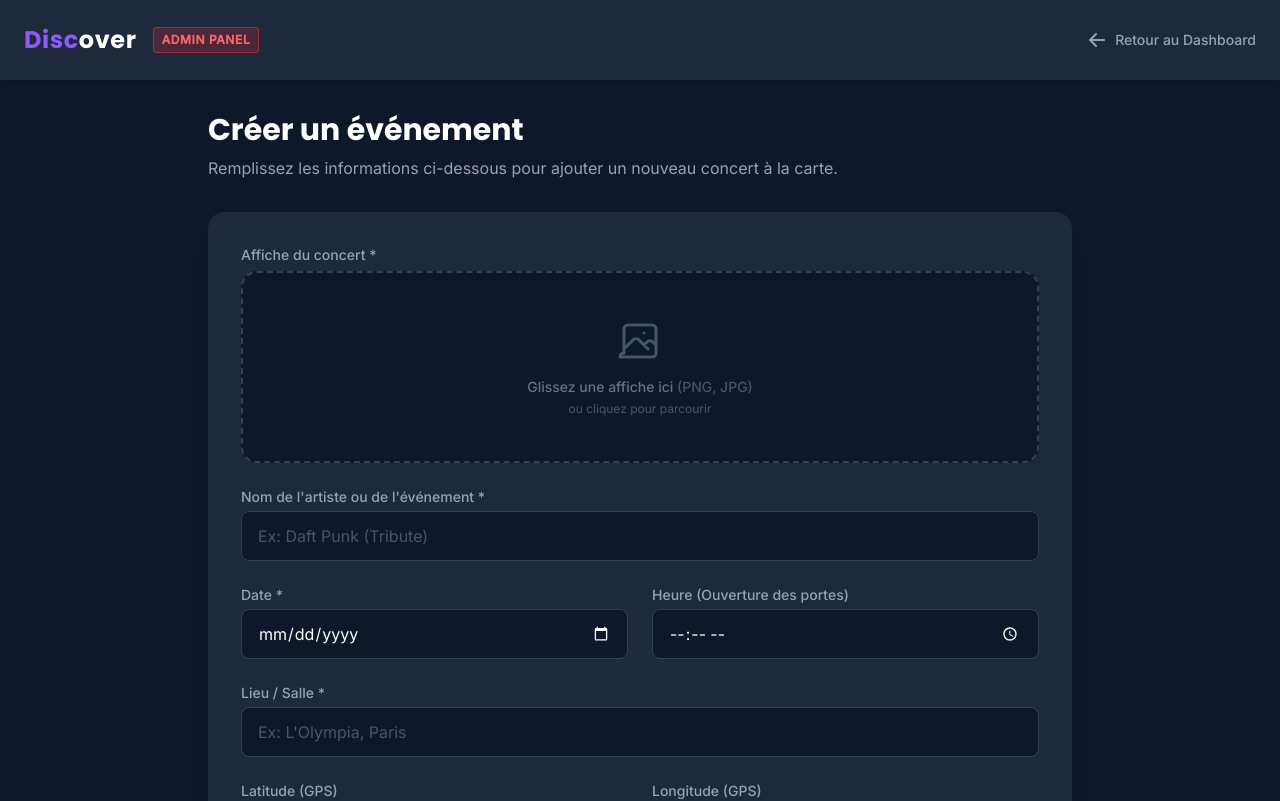
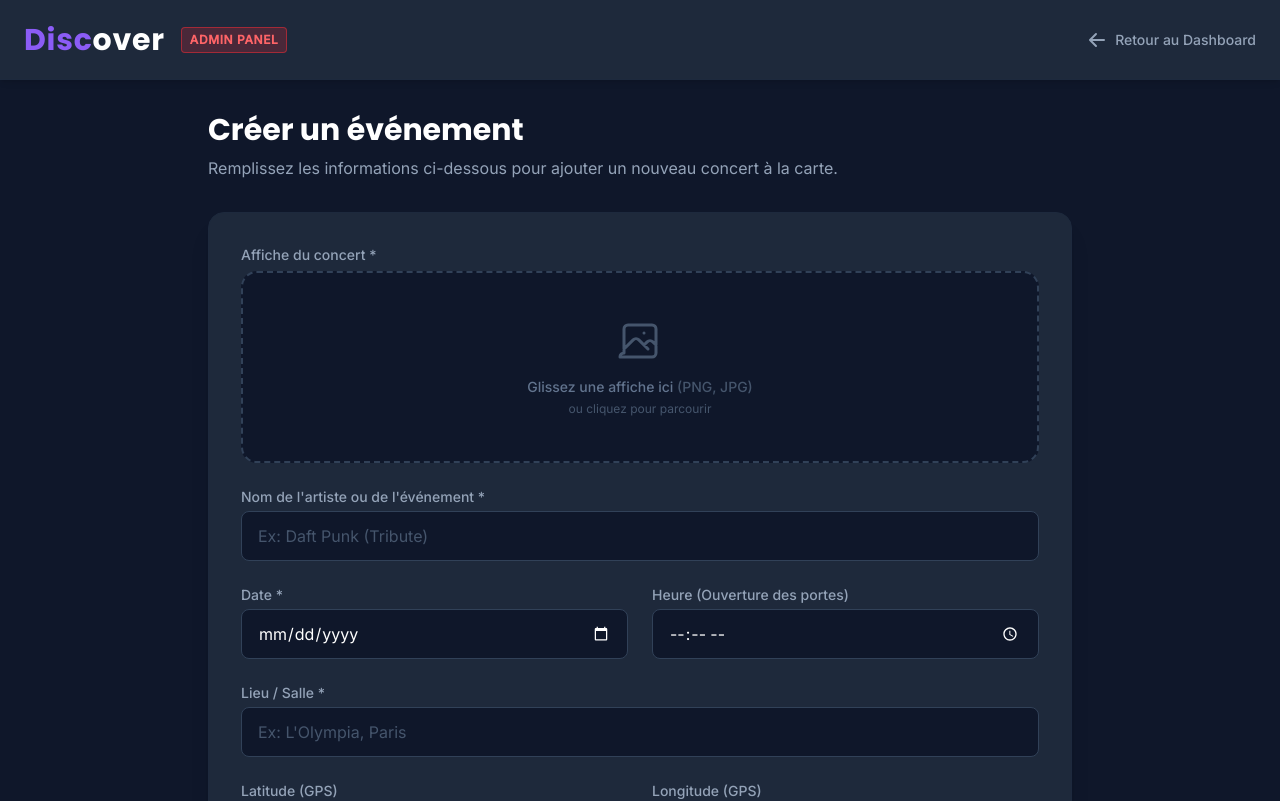
Before and after one commit to Basic002/musical-app-frontend, a React (Vite) app: page /admin/event in a window 1280 px wide. Shown: the top 801 px of the page. Built offline with nearby package versions, Linux system fonts and the light colour scheme.

Commit message:
Titre de la page formulaire plus gros

```diff
--- a/src/pages/AdminEventForm.jsx
+++ b/src/pages/AdminEventForm.jsx
@@ -55,7 +55,7 @@ const AdminEventForm = () => {
         <div className="flex items-center gap-4">
           <Link
             to="/"
-            className="text-2xl font-title font-bold tracking-wide hover:opacity-80 transition-opacity"
+            className="text-3xl font-title font-bold tracking-wide hover:opacity-80 transition-opacity"
           >
             <span className="text-neon-violet">Disc</span>
             <span className="text-white">over</span>
```
